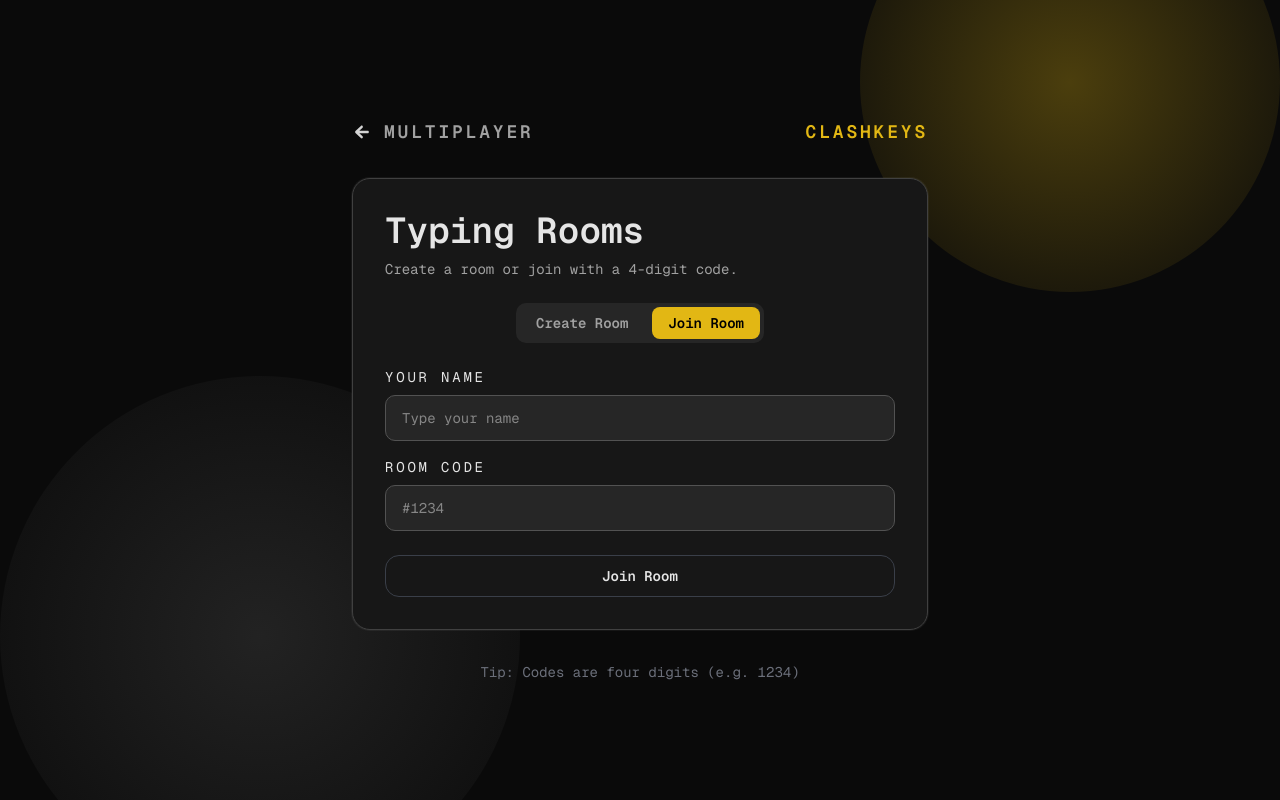
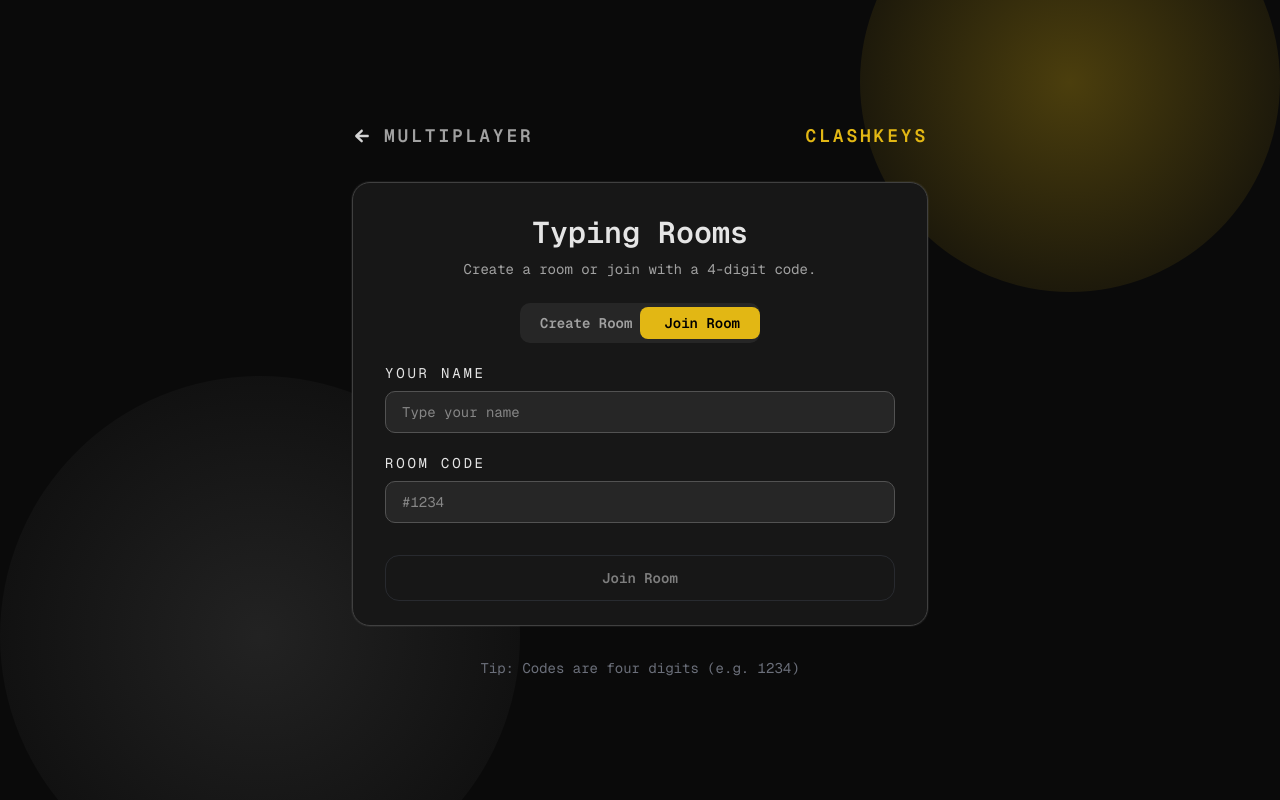
Before and after one commit to Aayush7105/clashkeys, a Next.js app: page /multiplayer in a window 1280 px wide. Both pictures are taken after a click on the button "Join Room". Built offline with nearby package versions, Linux system fonts and the light colour scheme; no server answers.

Commit message:
ui polished

```diff
--- a/components/multiplayer/multiplayer-page.tsx
+++ b/components/multiplayer/multiplayer-page.tsx
@@ -1,22 +1,21 @@
 "use client";
 
-import { useEffect, useState } from "react";
+import { SetStateAction, useEffect, useState } from "react";
 import { useRouter } from "next/navigation";
 import { IoMdArrowRoundBack } from "react-icons/io";
 import { socket } from "@/lib/socket";
 
-// "
 export default function MultiplayerPage() {
   const router = useRouter();
+
   const [mode, setMode] = useState("create");
+  const [showRoomField, setShowRoomField] = useState(false);
   const [name, setName] = useState("");
   const [room, setRoom] = useState("");
 
   useEffect(() => {
     router.prefetch("/room");
-    if (!socket.connected) {
-      socket.connect();
-    }
+    if (!socket.connected) socket.connect();
   }, [router]);
 
   function makeRoomCode() {
@@ -26,10 +25,18 @@ export default function MultiplayerPage() {
 
   function normalizeRoomCode(input: string) {
     const digits = input.replace(/[^0-9]/g, "");
-    if (digits.length === 4) {
-      return `#${digits}`;
+    if (digits.length === 4) return `#${digits}`;
+    return "";
   }
-    return "";
+
+  function handleModeChange(newMode: SetStateAction<string>) {
+    setMode(newMode);
+
+    if (newMode === "join") {
+      setTimeout(() => setShowRoomField(true), 120);
+    } else {
+      setShowRoomField(false);
+    }
   }
 
   function createRoom() {
@@ -38,9 +45,7 @@ export default function MultiplayerPage() {
       return;
     }
 
-    if (!socket.connected) {
-      socket.connect();
-    }
+    if (!socket.connected) socket.connect();
 
     const newRoom = makeRoomCode();
     router.push(
@@ -62,9 +67,7 @@ export default function MultiplayerPage() {
       return;
     }
 
-    if (!socket.connected) {
-      socket.connect();
-    }
+    if (!socket.connected) socket.connect();
 
     router.push(
       `/room?roomId=${encodeURIComponent(normalized)}&name=${encodeURIComponent(
@@ -75,10 +78,12 @@ export default function MultiplayerPage() {
 
   return (
     <main className="relative min-h-screen overflow-hidden bg-neutral-950 text-neutral-200 flex items-center justify-center px-6">
+      {/* Background */}
       <div className="pointer-events-none absolute -top-32 right-0 h-105 w-105 rounded-full bg-[radial-gradient(circle_at_center,rgba(226,183,20,0.3),rgba(10,10,10,0))]" />
       <div className="pointer-events-none absolute -bottom-24 left-0 h-130 w-130 rounded-full bg-[radial-gradient(circle_at_center,rgba(64,64,64,0.45),rgba(10,10,10,0))]" />
 
       <div className="relative max-w-xl w-full space-y-8">
+        {/* Header */}
         <div className="flex items-center justify-between text-sm tracking-[0.2em] uppercase text-neutral-400">
           <div className="flex items-center gap-3">
             <button
@@ -94,30 +99,40 @@ export default function MultiplayerPage() {
           </span>
         </div>
 
+        {/* Card */}
         <div className="rounded-2xl border border-neutral-700 bg-neutral-900 p-6 sm:p-8 shadow-[0_0_0_1px_rgba(255,255,255,0.05)] font-mono">
-          <h2 className="text-2xl sm:text-4xl font-semibold">Typing Rooms</h2>
-          <p className="mt-2 text-sm text-neutral-400">
+          {/* Title */}
+          <h2 className="text-xl sm:text-3xl font-semibold text-center">
+            Typing Rooms
+          </h2>
+          <p className="mt-2 text-sm text-neutral-400 text-center">
             Create a room or join with a 4-digit code.
           </p>
-          <div className="flex justify-center items-center">
-            <div className="mt-6 flex gap-2 bg-neutral-800 p-1 rounded-lg w-fit">
+
+          {/* Toggle */}
+          <div className="flex justify-center mt-6">
+            <div className="relative flex bg-neutral-800 p-1 rounded-lg w-fit">
+              {/* Sliding Pill */}
+              <div
+                className={`absolute top-1 bottom-1 w-1/2 rounded-md bg-[#e2b714] transition-all duration-300 ${
+                  mode === "create" ? "left-1" : "left-1/2"
+                }`}
+              />
+
+              {/* Buttons */}
               <button
-                onClick={() => setMode("create")}
-                className={`px-4 py-1.5 rounded-md text-sm font-semibold transition ${
-                  mode === "create"
-                    ? "bg-[#e2b714] text-black"
-                    : "text-neutral-400"
+                onClick={() => handleModeChange("create")}
+                className={`relative z-10 px-4 py-1.5 text-sm font-semibold transition ${
+                  mode === "create" ? "text-black" : "text-neutral-400"
                 }`}
               >
                 Create Room
               </button>
 
               <button
-                onClick={() => setMode("join")}
-                className={`px-4 py-1.5 rounded-md text-sm font-semibold transition ${
-                  mode === "join"
-                    ? "bg-[#e2b714] text-black"
-                    : "text-neutral-400"
+                onClick={() => handleModeChange("join")}
+                className={`relative z-10 px-4 py-1.5 text-sm font-semibold transition ${
+                  mode === "join" ? "text-black" : "text-neutral-400"
                 }`}
               >
                 Join Room
@@ -126,7 +141,7 @@ export default function MultiplayerPage() {
           </div>
 
           {/* Inputs */}
-          <div className="mt-6 grid gap-4">
+          <div className="mt-5 flex flex-col gap-3">
             {/* Name */}
             <div>
               <label className="block text-sm uppercase tracking-[0.2em]">
@@ -136,12 +151,19 @@ export default function MultiplayerPage() {
                 placeholder="Type your name"
                 value={name}
                 onChange={(e) => setName(e.target.value)}
-                className="mt-2 w-full rounded-lg bg-neutral-800 border border-neutral-600 px-4 py-3 text-sm outline-none focus:border-[#e2b714]"
+                className="mt-2 w-full rounded-lg bg-neutral-800 border border-neutral-600 px-4 py-2.5 text-sm outline-none focus:border-[#e2b714]"
               />
             </div>
 
-            {/* Room (only for join) */}
-            {mode === "join" && (
+            {/* Animated Room Field */}
+            <div
+              className={`transition-all duration-300 ease-in-out ${
+                showRoomField
+                  ? "opacity-100 translate-y-0 mt-2"
+                  : "opacity-0 -translate-y-2 h-0 overflow-hidden"
+              }`}
+            >
+              {showRoomField && (
                 <div>
                   <label className="block text-sm uppercase tracking-[0.2em]">
                     Room code
@@ -150,19 +172,24 @@ export default function MultiplayerPage() {
                     placeholder="#1234"
                     value={room}
                     onChange={(e) => setRoom(e.target.value)}
-                  className="mt-2 w-full rounded-lg bg-neutral-800 border border-neutral-600 px-4 py-3 text-sm outline-none focus:border-[#e2b714]"
+                    className="mt-2 w-full rounded-lg bg-neutral-800 border border-neutral-600 px-4 py-2.5 text-sm outline-none focus:border-[#e2b714]"
                   />
                 </div>
               )}
             </div>
+          </div>
 
           {/* Button */}
-          <div className="mt-6">
+          <div
+            className={`mt-6 transition-all duration-300 ${
+              mode === "join" ? "translate-y-2" : "translate-y-0"
+            }`}
+          >
             {mode === "create" ? (
               <button
                 onClick={createRoom}
                 disabled={!name}
-                className="w-full rounded-xl bg-[#e2b714] px-5 py-2.5 text-sm font-semibold text-black"
+                className="w-full rounded-xl bg-[#e2b714] px-5 py-3 text-sm font-semibold text-black hover:brightness-110 disabled:opacity-50"
               >
                 Create Room
               </button>
@@ -170,7 +197,7 @@ export default function MultiplayerPage() {
               <button
                 onClick={joinRoom}
                 disabled={!name || !room}
-                className="w-full rounded-xl border border-[#3a3f49] px-5 py-2.5 text-sm font-semibold hover:border-[#e2b714]"
+                className="w-full rounded-xl border border-[#3a3f49] px-5 py-3 text-sm font-semibold hover:border-[#e2b714] disabled:opacity-50"
               >
                 Join Room
               </button>
```
Lines whose indentation alone changed are shown as unchanged.
